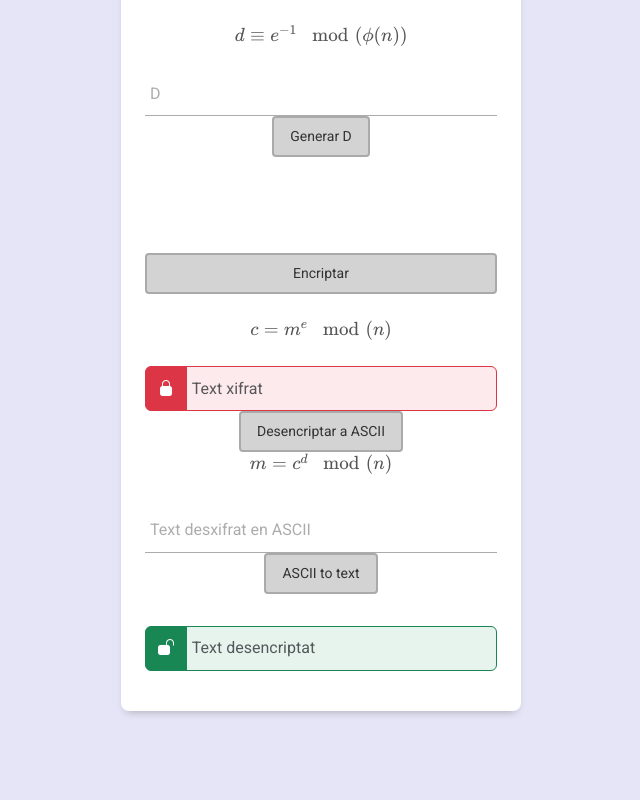
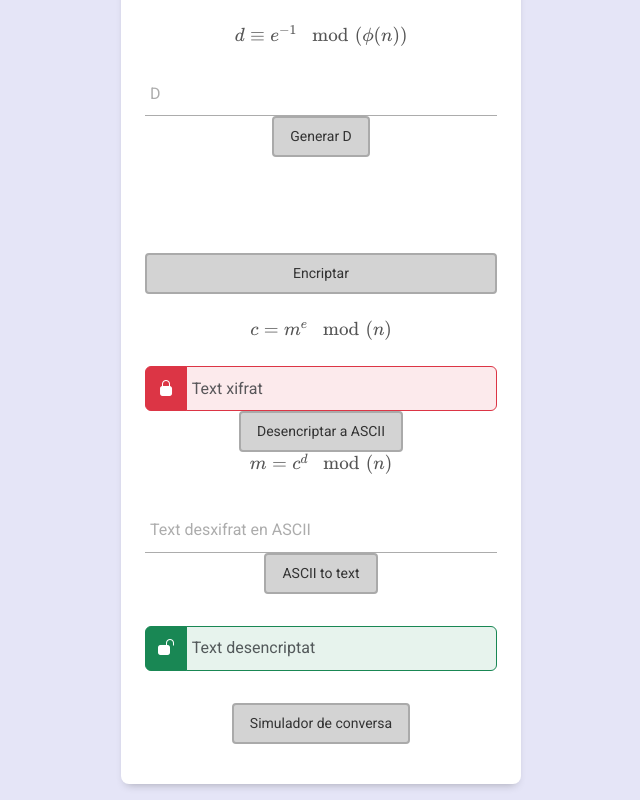
Before and after one commit to lucasgt2007/lucasgt2007.github.io, a plain HTML site: page index.html in a window 1280 px wide. Shown: the part 1173-1973 px from the top of the page, without its empty margins (319-959 px from the left). Before the commit the page ends 1900 px from the top, so only its background shows below. Drawn offline with nearby package versions, Linux system fonts and the light colour scheme.

Commit message:
Update index.html

```diff
--- a/index.html
+++ b/index.html
@@ -147,6 +147,12 @@
                     <input type="text" disabled id="textdesencriptat" class="form_input form-control bg-light text-success" placeholder="Text desencriptat" style="border: 1px solid rgba(var(--bs-success-rgb),var(--bs-bg-opacity)); background: rgba(var(--bs-success-rgb),0.1)!important">
                 </div>
             </div>
+            <div class="form_container">
+                <div class="form_group">
+                    <input type="button" value="Simulador de conversa" onclick="Openfile2()">
+
+                </div>
+            </div>
 
         </div>
 
```
